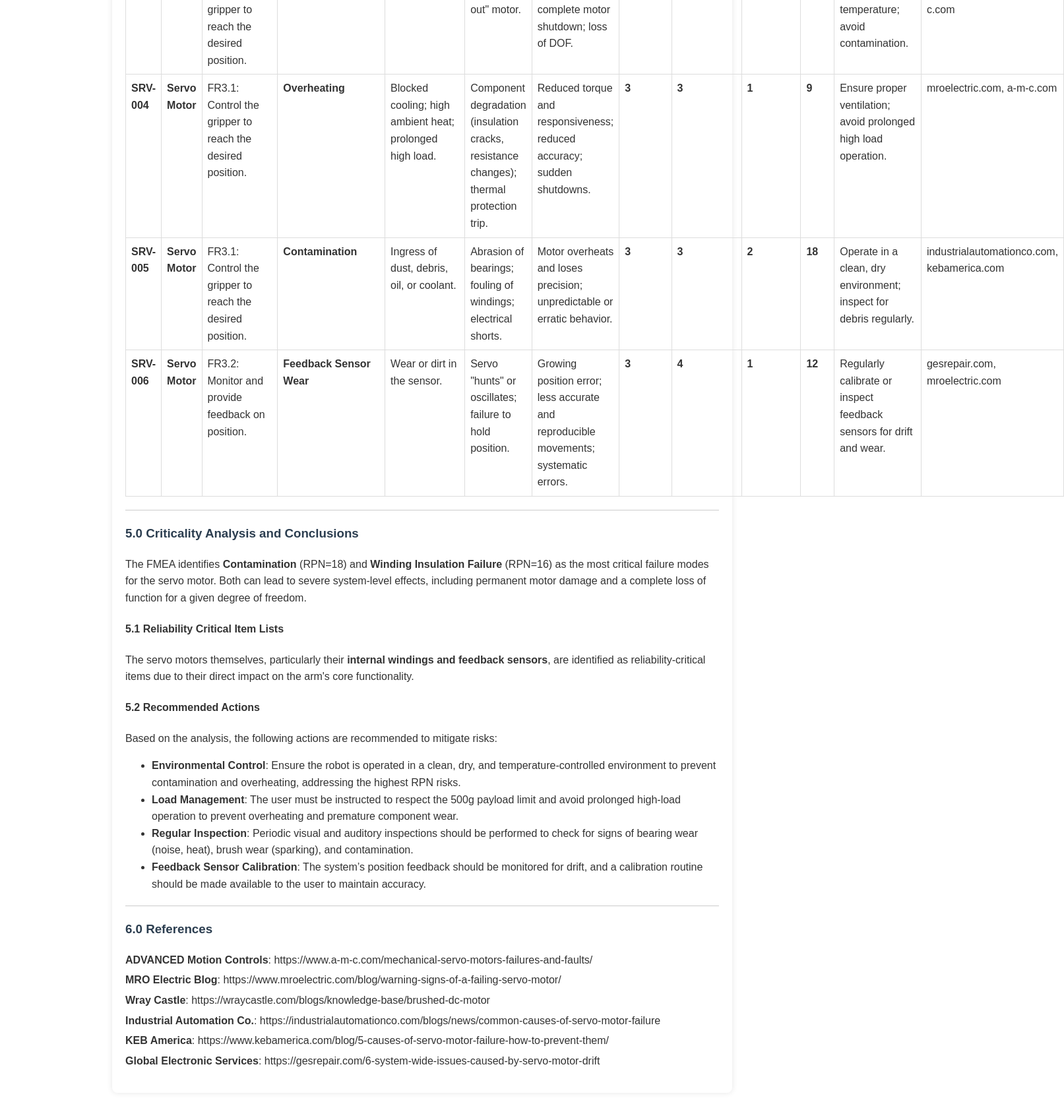
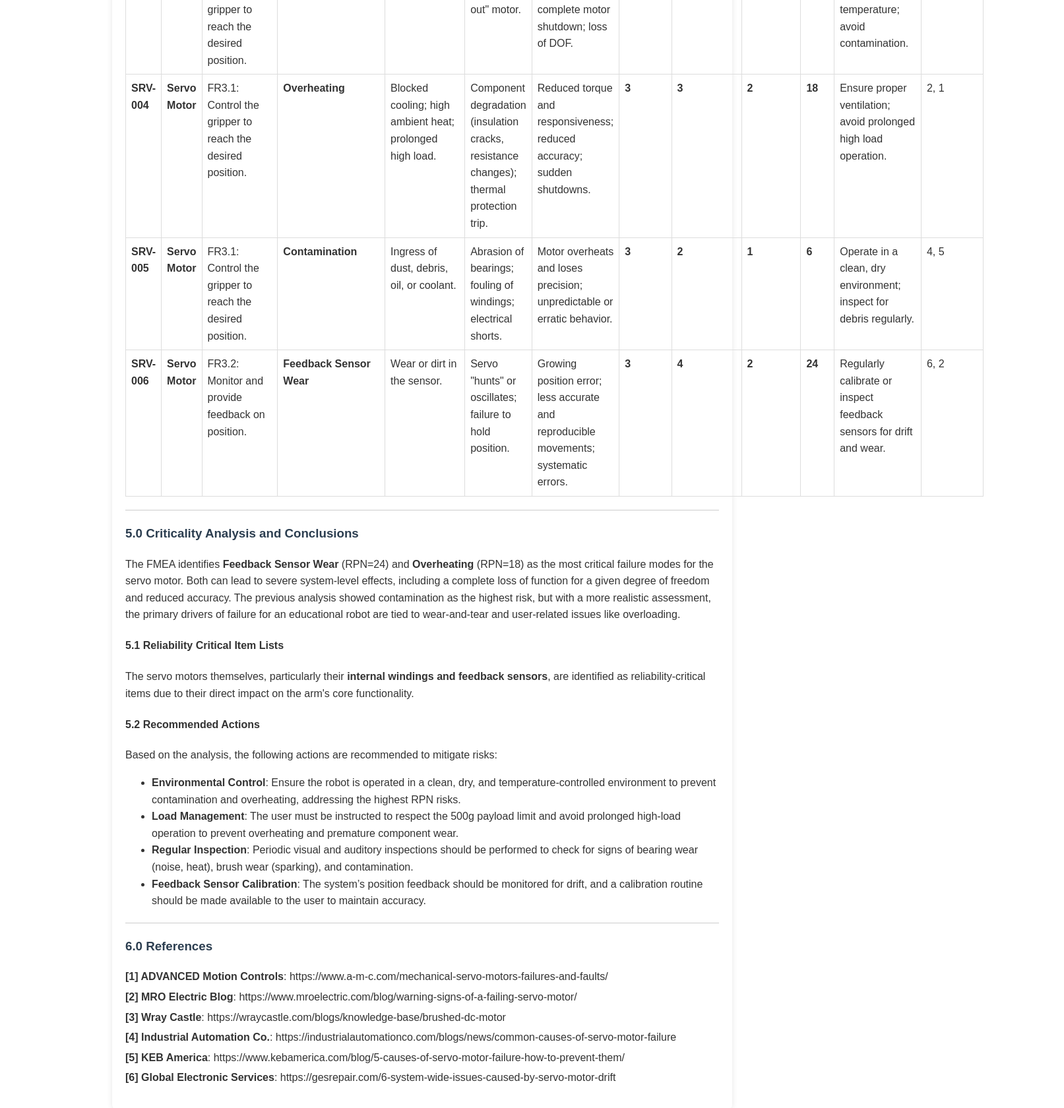
Before and after one commit to sonic160/fmea_examples, a plain HTML site: page final.html in a window 1280 px wide. Shown: the part 2631-4311 px from the top of the page at 66% size, 1613 px wide, since content can reach past the window. Drawn offline with Linux system fonts and the light colour scheme.

Commit message:
Update final.html

```diff
--- a/final.html
+++ b/final.html
@@ -85,11 +85,11 @@
                 <td>Increased friction, noise, and heat; bearing can seize.</td>
                 <td>Sluggish or erratic motion; loss of position accuracy; motor can stall.</td>
                 <td><strong>3</strong></td>
-                <td><strong>4</strong></td>
+                <td><strong>2</strong></td>
                 <td><strong>1</strong></td>
-                <td><strong>12</strong></td>
+                <td><strong>6</strong></td>
                 <td>Monitor for noise and heat; regular maintenance to inspect bearings.</td>
-                <td>a-m-c.com, mroelectric.com</td>
+                <td>1, 2</td>
             </tr>
             <tr>
                 <td><strong>SRV-002</strong></td>
@@ -100,11 +100,11 @@
                 <td>Intermittent electrical contact (sparking); higher resistance; carbon dust deposits; reduced torque output.</td>
                 <td>Inconsistent speed/force; degraded control accuracy.</td>
                 <td><strong>2</strong></td>
-                <td><strong>3</strong></td>
+                <td><strong>4</strong></td>
                 <td><strong>1</strong></td>
-                <td><strong>6</strong></td>
+                <td><strong>8</strong></td>
                 <td>Implement a maintenance schedule to check brushes and commutator.</td>
-                <td>wraycastle.com, mroelectric.com</td>
+                <td>3, 2</td>
             </tr>
             <tr>
                 <td><strong>SRV-003</strong></td>
@@ -119,7 +119,7 @@
                 <td><strong>2</strong></td>
                 <td><strong>16</strong></td>
                 <td>Control operating temperature; avoid contamination.</td>
-                <td>industrialautomationco.com, kebamerica.com, a-m-c.com</td>
+                <td>4, 5, 1</td>
             </tr>
             <tr>
                 <td><strong>SRV-004</strong></td>
@@ -131,10 +131,10 @@
                 <td>Reduced torque and responsiveness; reduced accuracy; sudden shutdowns.</td>
                 <td><strong>3</strong></td>
                 <td><strong>3</strong></td>
-                <td><strong>1</strong></td>
-                <td><strong>9</strong></td>
+                <td><strong>2</strong></td>
+                <td><strong>18</strong></td>
                 <td>Ensure proper ventilation; avoid prolonged high load operation.</td>
-                <td>mroelectric.com, a-m-c.com</td>
+                <td>2, 1</td>
             </tr>
             <tr>
                 <td><strong>SRV-005</strong></td>
@@ -145,11 +145,11 @@
                 <td>Abrasion of bearings; fouling of windings; electrical shorts.</td>
                 <td>Motor overheats and loses precision; unpredictable or erratic behavior.</td>
                 <td><strong>3</strong></td>
-                <td><strong>3</strong></td>
                 <td><strong>2</strong></td>
-                <td><strong>18</strong></td>
+                <td><strong>1</strong></td>
+                <td><strong>6</strong></td>
                 <td>Operate in a clean, dry environment; inspect for debris regularly.</td>
-                <td>industrialautomationco.com, kebamerica.com</td>
+                <td>4, 5</td>
             </tr>
             <tr>
                 <td><strong>SRV-006</strong></td>
@@ -161,10 +161,10 @@
                 <td>Growing position error; less accurate and reproducible movements; systematic errors.</td>
                 <td><strong>3</strong></td>
                 <td><strong>4</strong></td>
-                <td><strong>1</strong></td>
-                <td><strong>12</strong></td>
+                <td><strong>2</strong></td>
+                <td><strong>24</strong></td>
                 <td>Regularly calibrate or inspect feedback sensors for drift and wear.</td>
-                <td>gesrepair.com, mroelectric.com</td>
+                <td>6, 2</td>
             </tr>
         </tbody>
     </table>
@@ -172,7 +172,7 @@
     <hr>
 
     <h3>5.0 Criticality Analysis and Conclusions</h3>
-    <p>The FMEA identifies <strong>Contamination</strong> (RPN=18) and <strong>Winding Insulation Failure</strong> (RPN=16) as the most critical failure modes for the servo motor. Both can lead to severe system-level effects, including permanent motor damage and a complete loss of function for a given degree of freedom.</p>
+    <p>The FMEA identifies <strong>Feedback Sensor Wear</strong> (RPN=24) and <strong>Overheating</strong> (RPN=18) as the most critical failure modes for the servo motor. Both can lead to severe system-level effects, including a complete loss of function for a given degree of freedom and reduced accuracy. The previous analysis showed contamination as the highest risk, but with a more realistic assessment, the primary drivers of failure for an educational robot are tied to wear-and-tear and user-related issues like overloading.</p>
 
     <h4>5.1 Reliability Critical Item Lists</h4>
     <p>The servo motors themselves, particularly their <strong>internal windings and feedback sensors</strong>, are identified as reliability-critical items due to their direct impact on the arm's core functionality.</p>
@@ -190,12 +190,12 @@
 
     <h3>6.0 References</h3>
     <ul class="reference-list">
-        <li><strong>ADVANCED Motion Controls</strong>: https://www.a-m-c.com/mechanical-servo-motors-failures-and-faults/</li>
-        <li><strong>MRO Electric Blog</strong>: https://www.mroelectric.com/blog/warning-signs-of-a-failing-servo-motor/</li>
-        <li><strong>Wray Castle</strong>: https://wraycastle.com/blogs/knowledge-base/brushed-dc-motor</li>
-        <li><strong>Industrial Automation Co.</strong>: https://industrialautomationco.com/blogs/news/common-causes-of-servo-motor-failure</li>
-        <li><strong>KEB America</strong>: https://www.kebamerica.com/blog/5-causes-of-servo-motor-failure-how-to-prevent-them/</li>
-        <li><strong>Global Electronic Services</strong>: https://gesrepair.com/6-system-wide-issues-caused-by-servo-motor-drift</li>
+        <li><strong>[1] ADVANCED Motion Controls</strong>: https://www.a-m-c.com/mechanical-servo-motors-failures-and-faults/</li>
+        <li><strong>[2] MRO Electric Blog</strong>: https://www.mroelectric.com/blog/warning-signs-of-a-failing-servo-motor/</li>
+        <li><strong>[3] Wray Castle</strong>: https://wraycastle.com/blogs/knowledge-base/brushed-dc-motor</li>
+        <li><strong>[4] Industrial Automation Co.</strong>: https://industrialautomationco.com/blogs/news/common-causes-of-servo-motor-failure</li>
+        <li><strong>[5] KEB America</strong>: https://www.kebamerica.com/blog/5-causes-of-servo-motor-failure-how-to-prevent-them/</li>
+        <li><strong>[6] Global Electronic Services</strong>: https://gesrepair.com/6-system-wide-issues-caused-by-servo-motor-drift</li>
     </ul>
 
 </div>
```
